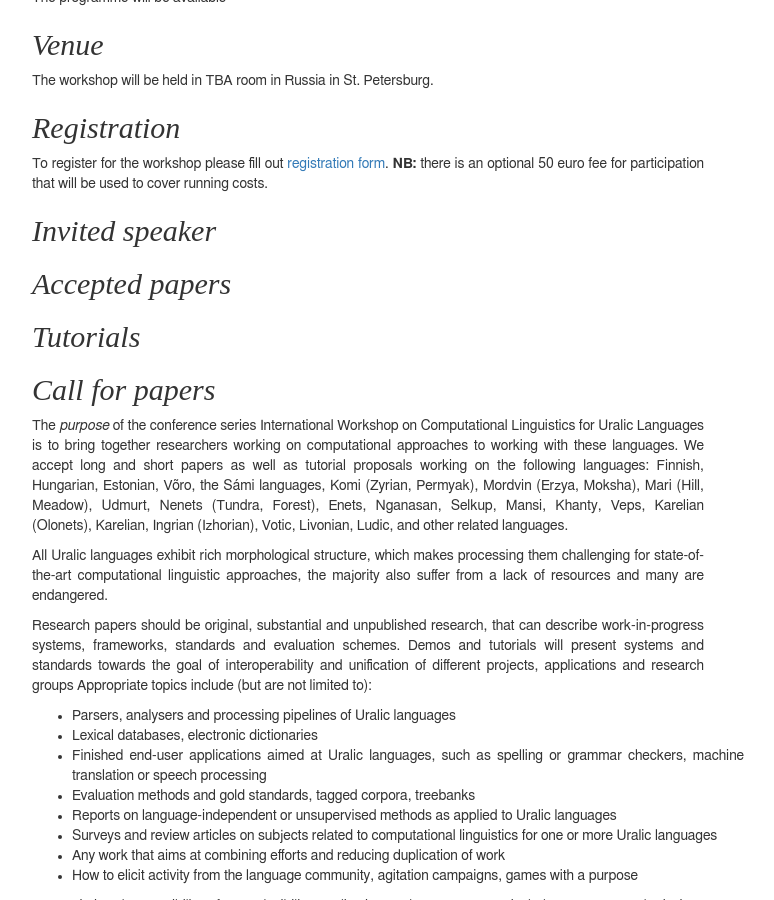
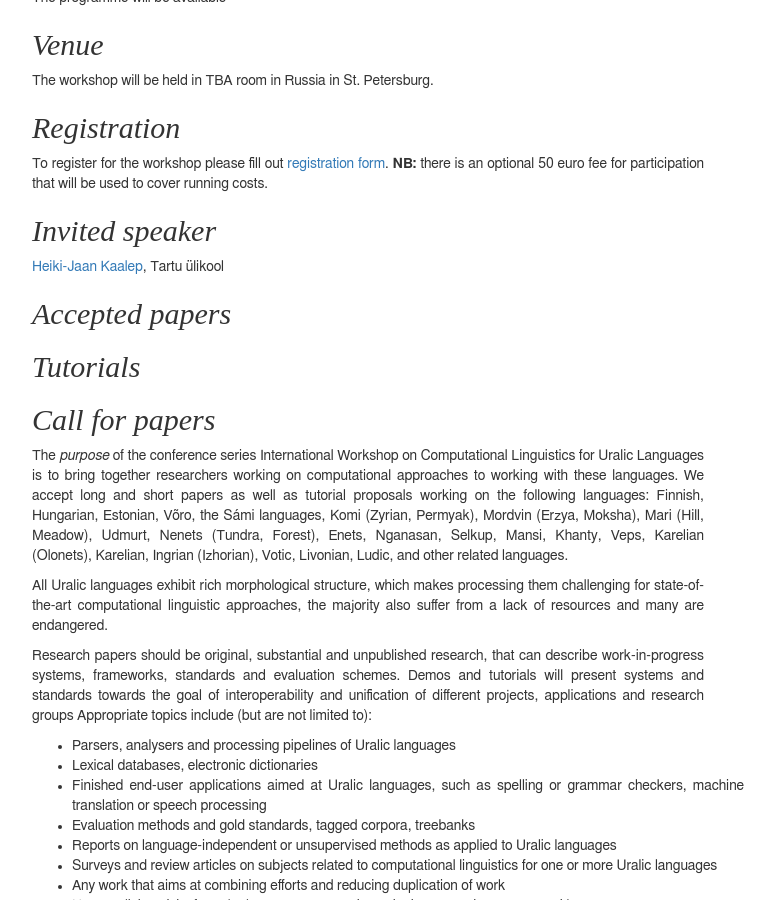
Before and after one commit to acl-sigur/acl-sigur.github.io, a Jekyll site: the page built from iwclul2017.eng.md, in a window 1280 px wide and 900 px high, scrolled down 350 px. Shown: the whole window, without its empty margins (233-1007 px from the left). Built offline with Jekyll 4.4.1, drawn with Linux system fonts in a browser that asks for light colours.

Commit message:
invited speaker

```diff
--- a/iwclul2017.eng.md
+++ b/iwclul2017.eng.md
@@ -37,6 +37,7 @@ cover running costs.
 
 ## Invited speaker
 
+[Heiki-Jaan Kaalep](http://www.cl.ut.ee/inimesed/hkaalep/), Tartu ülikool
 
 ## Accepted papers
 
```
